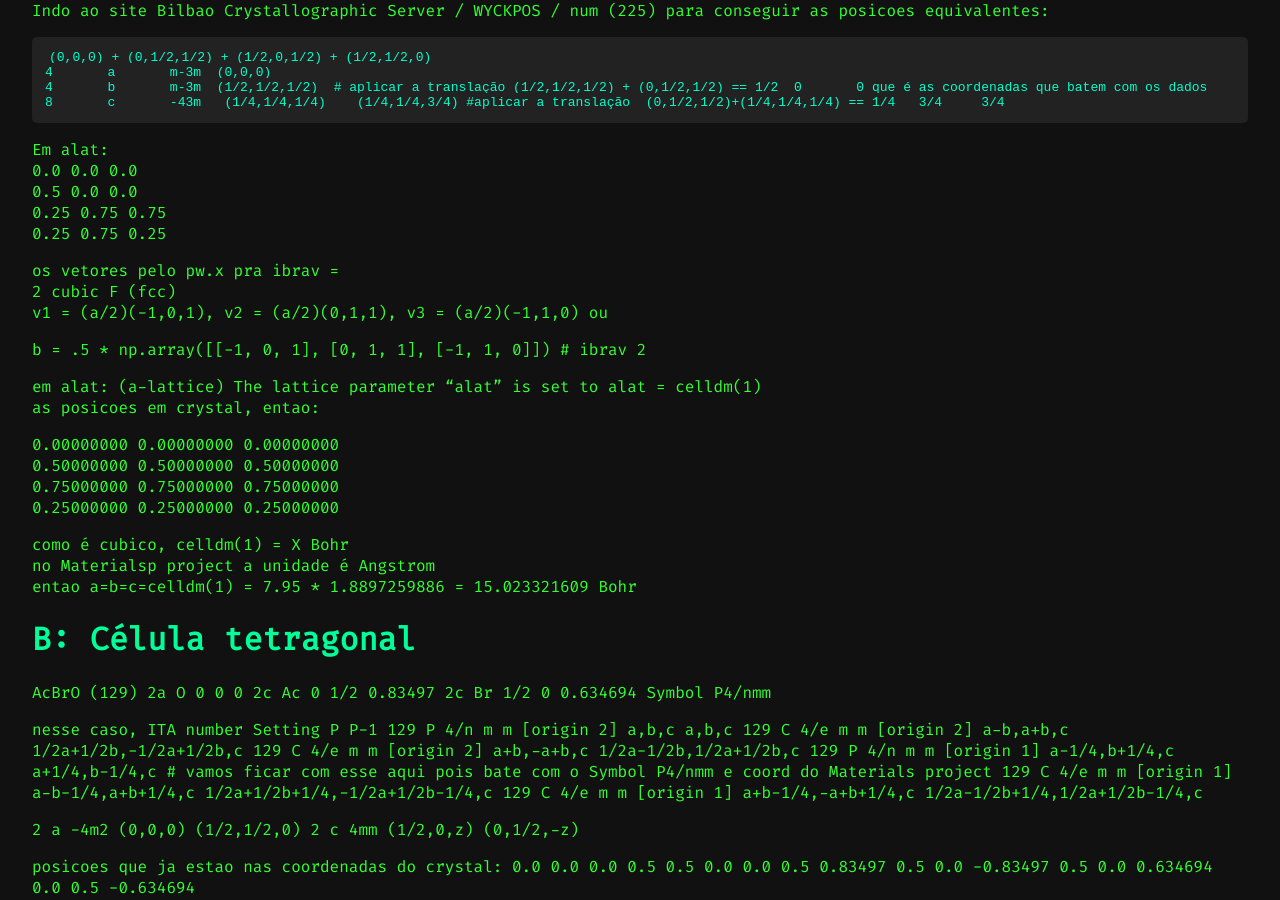
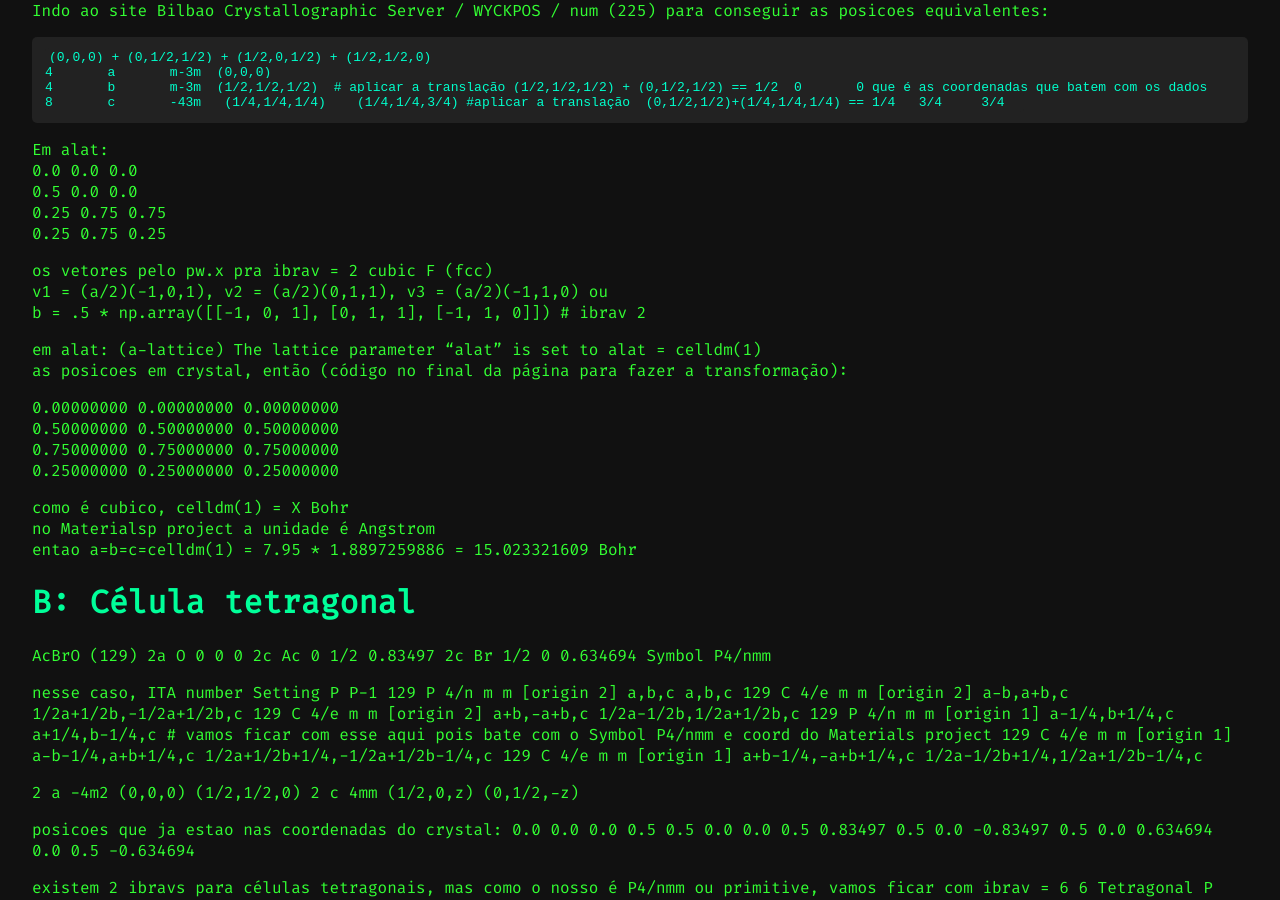
Before and after one commit to cauaschuch/ComputEEL-Tutoriais, a Jekyll site: the page built from tutoriais/tutorial1.md, in a window 1280 px wide and 900 px high, scrolled down 510 px. Built offline with Jekyll 4.4.1, drawn with Linux system fonts in a browser that asks for light colours; some of the changed text lies outside the part shown.

Commit message:
Update tutorial1.md

```diff
--- a/tutoriais/tutorial1.md
+++ b/tutoriais/tutorial1.md
@@ -29,15 +29,13 @@ Em alat:
 0.25 0.75 0.25
 
 
-os vetores pelo pw.x pra ibrav =
-2          cubic F (fcc)
-      v1 = (a/2)(-1,0,1),  v2 = (a/2)(0,1,1), v3 = (a/2)(-1,1,0) ou
-
+os vetores pelo pw.x pra ibrav =  2  cubic F (fcc)
+v1 = (a/2)(-1,0,1),  v2 = (a/2)(0,1,1), v3 = (a/2)(-1,1,0) ou
 b = .5 * np.array([[-1, 0, 1], [0, 1, 1], [-1, 1, 0]])  # ibrav 2
 
 
 em alat: (a-lattice) The lattice parameter "alat" is set to alat = celldm(1)
-as posicoes em crystal, entao:
+as posicoes em crystal, então (código no final da página para fazer a transformação):
 
  0.00000000  0.00000000  0.00000000
  0.50000000  0.50000000  0.50000000
```
Also changed, not shown: other parts of tutoriais/tutorial1.md (+1 -0 lines).
